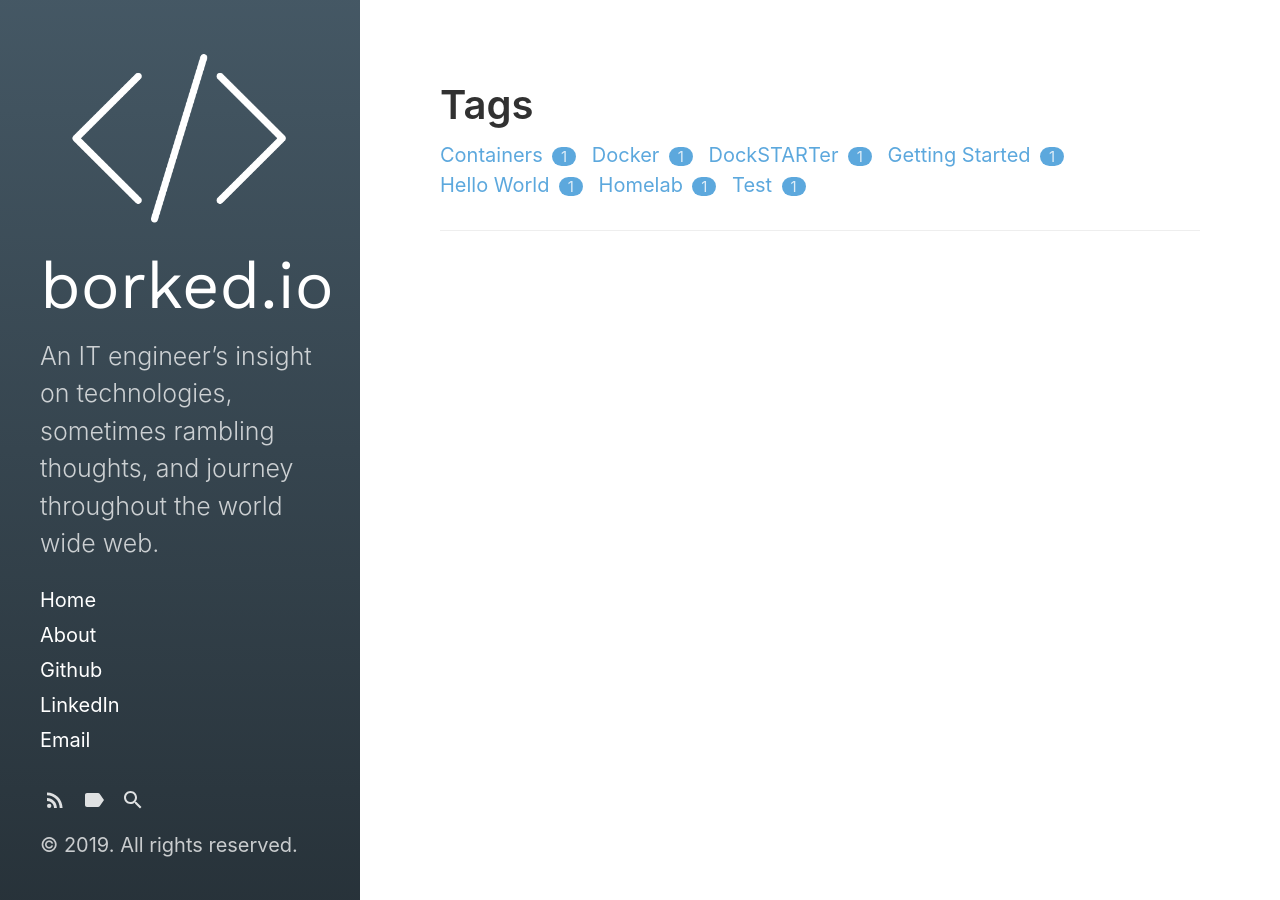
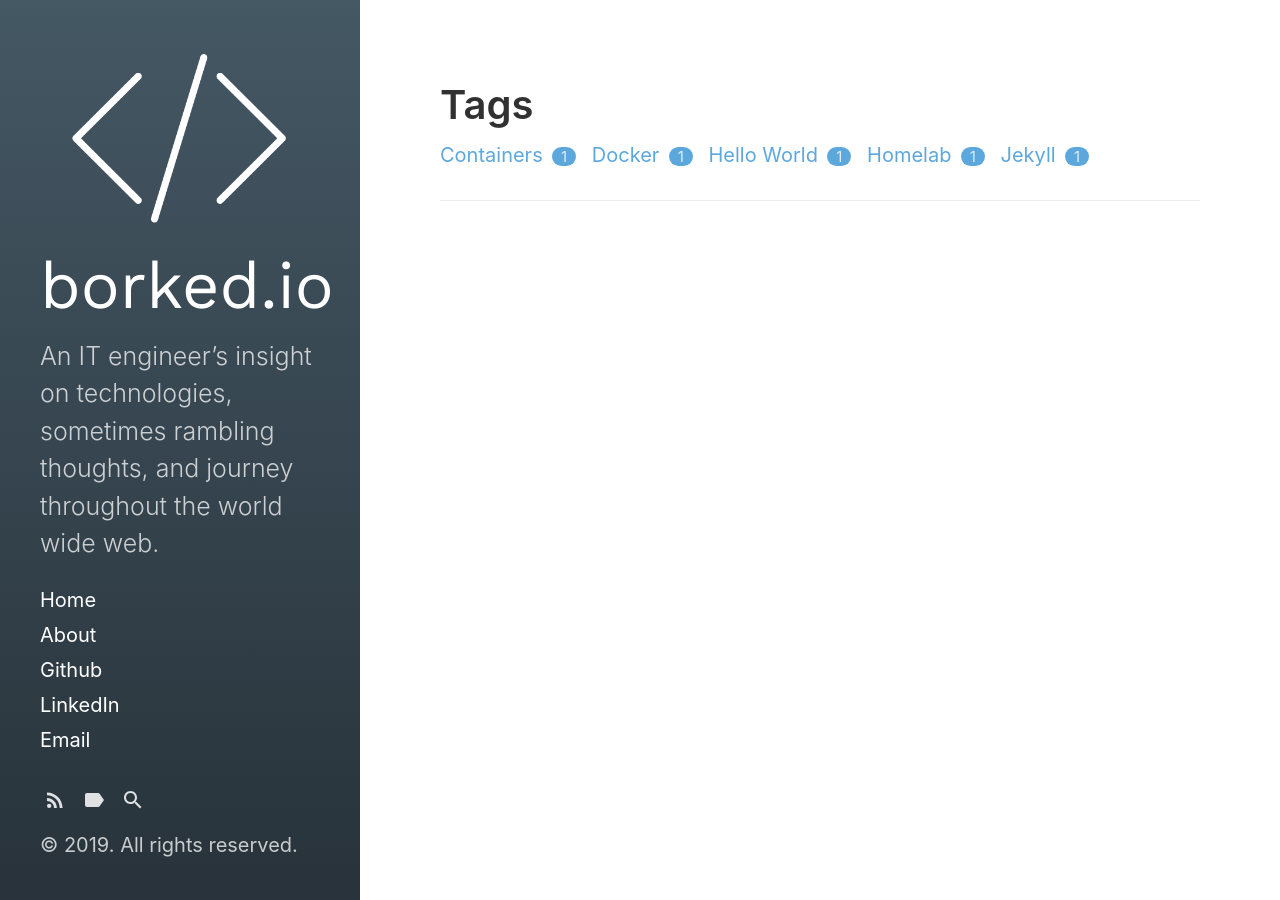
Before and after one commit to robwolff3/borked.io, a Jekyll site: the page built from tags.html, in a window 1280 px wide. Built offline with Jekyll 4.4.1, drawn with Linux system fonts in a browser that asks for light colours.

Commit message:
more minor changes

```diff
--- a/_includes/post-meta.html
+++ b/_includes/post-meta.html
@@ -1,5 +1,5 @@
 <div class="post-meta">
-  <span class="post-date">{{ include.post.date | date_to_string }}</span>
+  <span class="post-date">{{ include.post.date | date: "%B %-d, %Y" }}</span>
   <span class="post-categories">
     {% for category in include.post.categories %}
       &bull;
--- a/_includes/related_posts.html
+++ b/_includes/related_posts.html
@@ -6,7 +6,7 @@
         <h3>
           <a href="{{ site.baseurl }}{{ post.url }}">
             {{ post.title }}
-            <small>{{ post.date | date_to_string }}</small>
+            <small>{{ post.date | date: "%B %-d, %Y" }}</small>
           </a>
         </h3>
       </li>
--- a/_includes/tags-list.html
+++ b/_includes/tags-list.html
@@ -29,7 +29,7 @@
             <h3>
               <a href="{{ site.baseurl }}{{ post.url }}">
                 {{ post.title }}
-                <small>{{ post.date | date_to_string }}</small>
+                <small>{{ post.date | date: "%B %-d, %Y" }}</small>
               </a>
             </h3>
           </li>
--- a/_posts/2019-01-04-hello-world.md
+++ b/_posts/2019-01-04-hello-world.md
@@ -1,9 +1,7 @@
 ---
 layout: post
 title: "Hello World"
-tags:
-  - Hello World
-  - Test
+tags: [ 'Hello World', 'Jekyll' ]
 ---
 
 Hello and welcome to Rob Wolff's personal site. This is the first post serving as a hello world test. In the future soon you will be able to read about the various passions and projects I am working on in my life. In the meantime, below this post, you can see how it all came together.
--- a/_posts/2019-02-13-docker-in-your-homelab.md
+++ b/_posts/2019-02-13-docker-in-your-homelab.md
@@ -1,7 +1,7 @@
 ---
 layout: post
-title: 'Docker In Your HomeLab -- Getting Started'
-tags: [ 'Docker', 'Homelab', 'Containers', 'DockSTARTer', 'Getting Started' ]
+title: 'Docker In Your HomeLab - Getting Started'
+tags: [ 'Docker', 'Homelab', 'Containers' ]
 ---
 
 I know I was intimidated at first, another tool hit the market that that's getting adoption like wildfire. There are an endless number of avenues to go down in IT, why should I consider this one? I found it was much simpler than I anticipated and the payoff was big. It took me a few days and paradigm changes to get to my final setup and configuration. Hopefully I can cut that timeline down and speed things up for you, to be able to get you on the best Docker solution path for your homelab environment by the time you're done reading this.
```
